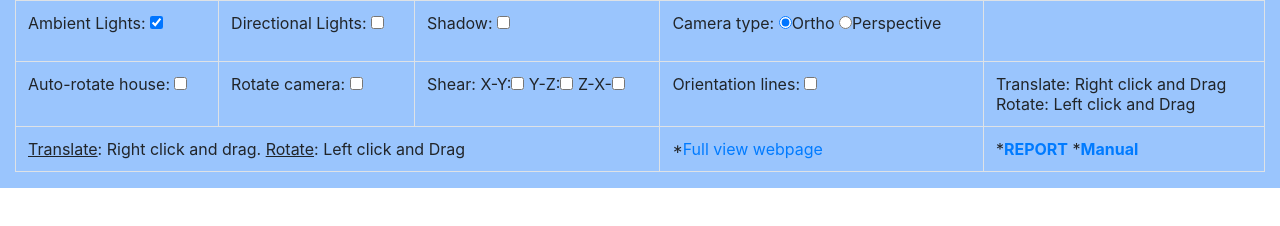
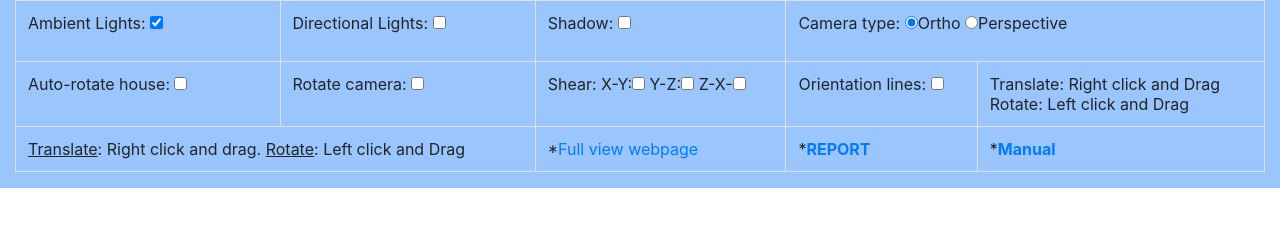
Before and after one commit to z00bean/427546s2018, a plain HTML site: page finalProject/index2.html in a window 1280 px wide. Drawn offline with nearby package versions, Linux system fonts and the light colour scheme.

Commit message:
Update index2.html

```diff
--- a/finalProject/index2.html
+++ b/finalProject/index2.html
@@ -20,7 +20,7 @@
 								<td>Ambient Lights: <input type="checkbox" id="chkAmbLight" onchange="setAmbLight()" checked></td>
 								<td>Directional Lights: <input type="checkbox" id="chkDirLight" onchange="setDirLight()"></td>
 								<td>Shadow: <input type="checkbox" id="chkShadow" onchange="setShadow()"></td>
-								<td>
+								<td colspan="2">
 									<form>
 											Camera type:
 											<input type="radio" name="colors" id="ortho" checked onchange="setCameraType()">Ortho
@@ -40,12 +40,10 @@
 								<td>Translate: Right click and Drag<br/>Rotate: Left click and Drag</td>
 							</tr>
 							<tr>
-								<td colspan="3"><u>Translate</u>: Right click and drag. <u>Rotate</u>: Left click and Drag</td>
+								<td colspan="2"><u>Translate</u>: Right click and drag. <u>Rotate</u>: Left click and Drag</td>
 								<td>*<a href ="index.html">Full view webpage</a></td>
-								<td>
-									*<a href ="reportWeek4.pdf" target ="_blank"><b>REPORT</b></a>
-									*<a href ="manualWeek4.pdf" target ="_blank"><b>Manual</b></a>
-								</td>
+								<td>*<a href ="reportWeek5.pdf" target = "_blank"><b>REPORT</b></a></td>
+								<td>*<a href ="manualWeek5.pdf" target = "_blank"><b>Manual</b></a></td>
 							</tr>
 						</table>
 				</div>
```
